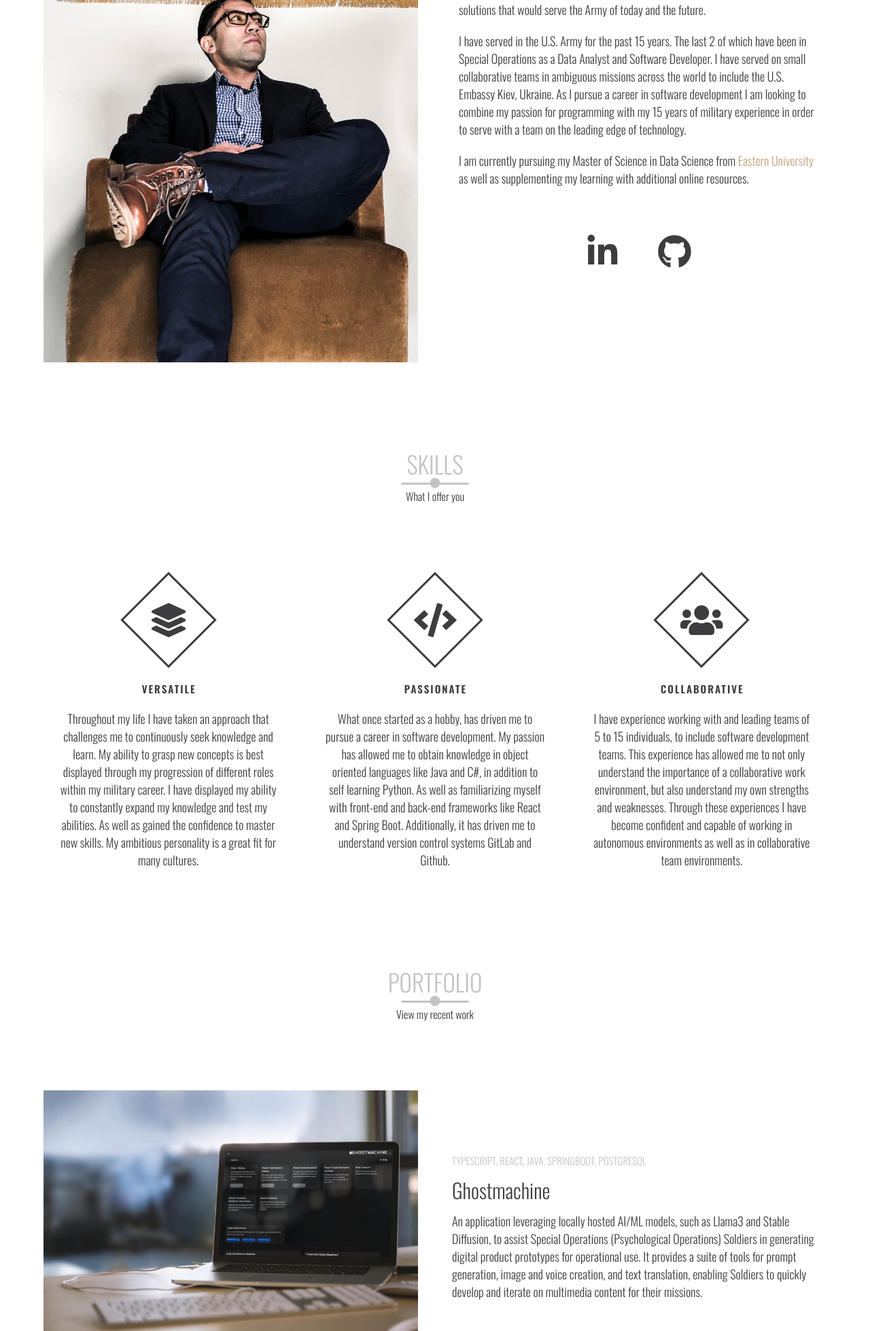
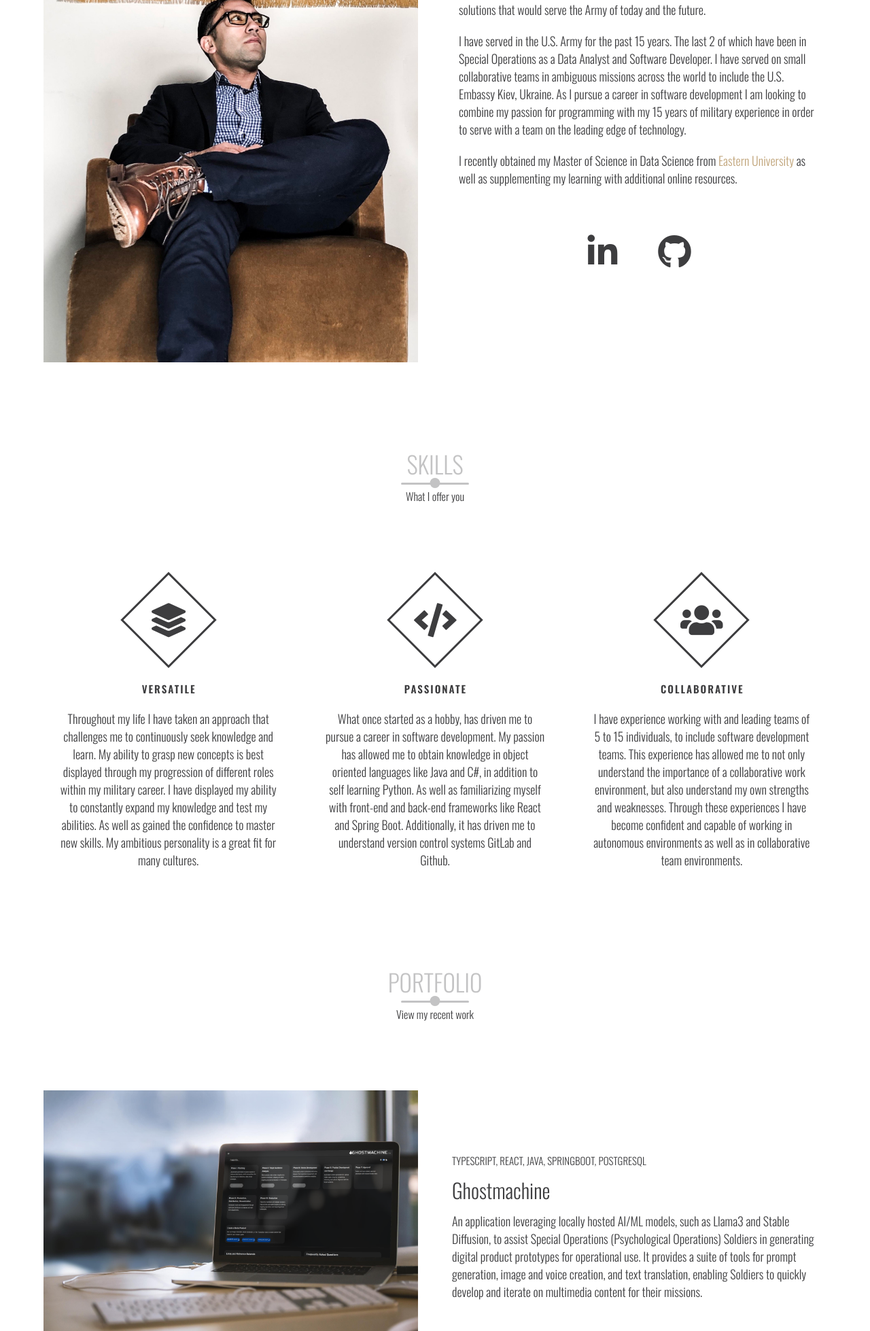
Before and after one commit to JaimeVRodriguez/PersonalWebsite, a PHP site: page / in a window 1280 px wide. Shown: the part 1085-3043 px from the top of the page at 68% size. Run offline with PHP 8.4, Linux system fonts and the light colour scheme.

Commit message:
add rollout image, adjusted degree, need to adjust timeline color

```diff
--- a/index.html
+++ b/index.html
@@ -99,7 +99,7 @@
 				</p>
 
 				<p>
-					I am currently pursuing my Master of
+					I recently obtained my Master of
 					Science in Data Science from
 					<a href="https://www.eastern.edu/academics/graduate-programs/ms-data-science" class="courses">
 						Eastern University</a>
@@ -281,7 +281,7 @@
 					<br>
 				</div>
 				<div class="portfolio-img has-margin-right" data-aos="fade-left" data-aos-delay="1200">
-					<img src="images/coffeebot_mock.png" alt="" />
+					<img src="images/rollout_mock.png" alt="" />
 				</div>
 			</div>
 
--- a/main.css
+++ b/main.css
@@ -360,8 +360,8 @@ li {
 .portfolio-description h6 {
 	font-size: 1.5rem;
 	text-transform: uppercase;
-	font-weight: 300;
-	opacity: 0.3;
+	font-weight: 350;
+	color: #3d3d3f;
 }
 
 .portfolio-description .cta {
```
Also changed, not shown: images/portItem1.jpg (deleted), images/portitem2.jpeg (deleted), images/portitem3.jpeg (deleted), 1 other file.
